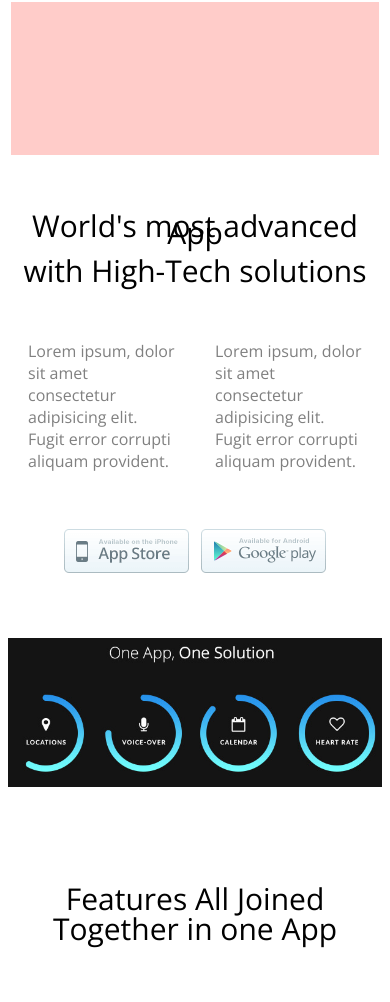
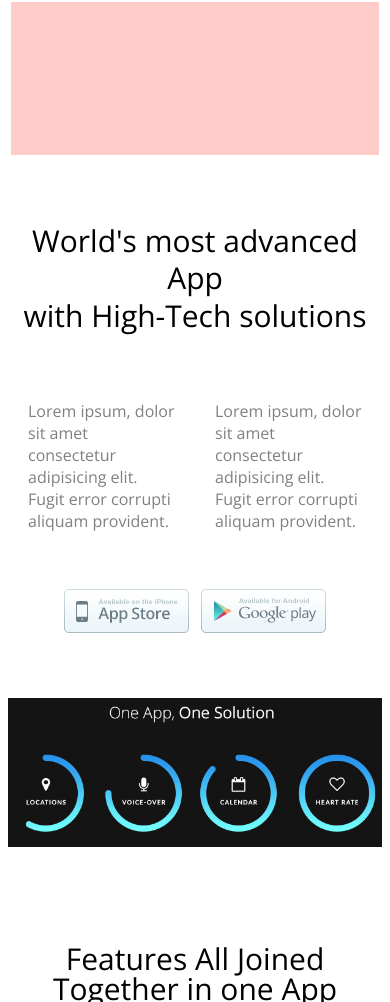
Before and after one commit to Proletariat1031/HTML_Email-cp, a website: page index.html in a window 390 px wide. Shown: the part 1736-2738 px from the top of the page. Drawn offline with nearby package versions, Linux system fonts and the light colour scheme.

Commit message:
fixes to mobile and gmail layout
added ability classes "top" and "bottom" to format for mobile

added "margin: 0 auto" for desktops and midsizes for .tasks .headline

```diff
--- a/index.html
+++ b/index.html
@@ -18,6 +18,9 @@
             .header .first-column {
                 padding: 45px 15px 70px 15px !important;
             }
+            .tasks .headline {
+                margin: 0 auto;
+            }
             .tasks .left-column p {
                 padding-right: 5px;
             }
@@ -34,6 +37,9 @@
             .container {
                 width: 600px;
             }
+            .tasks .headline {
+                margin: 0 auto;
+            }
         }
         /* mobile */
 
@@ -49,6 +55,9 @@
             }
             .tasks h3 {
                 width: 100%;
+            }
+            .tasks .headline {
+                margin: 0 auto;
             }
             .tasks .left-column {
                 width: 100%;
@@ -77,6 +86,14 @@
             }
             .ability-image .img_head {
                 width: 100%;
+            }
+            .ability .top {
+                line-height: 1.25 !important;
+                margin-bottom: 0;
+            }
+            .ability .bottom {
+                line-height: 1.25 !important;
+                margin-top: 0;
             }
             .one-app img {
                 width: 100%;
@@ -290,8 +307,8 @@
                                 </tr>
                             </table>
                             <!-- start of headline -->
-                            <h3 align="center" style="font-family: 'Open Sans', 'Helvetica Neue', Helvetica, Arial, 'Lucida Grande', sans-serif; font-size: 30px; font-weight: 300; padding-top: 20px; line-height: .25;">World's <span style="font-weight: 400;">most advanced App</span></h3>
-                            <h3 align="center" style="font-family: 'Open Sans', 'Helvetica Neue', Helvetica, Arial, 'Lucida Grande', sans-serif; font-size: 30px; font-weight: 300; line-height: .25;">with High-Tech solutions</h3>
+                            <h3 class="top" align="center" style="font-family: 'Open Sans', 'Helvetica Neue', Helvetica, Arial, 'Lucida Grande', sans-serif; font-size: 30px; font-weight: 300; padding-top: 20px; line-height: .25;">World's <span style="font-weight: 400;">most advanced App</span></h3>
+                            <h3 class="bottom" align="center" style="font-family: 'Open Sans', 'Helvetica Neue', Helvetica, Arial, 'Lucida Grande', sans-serif; font-size: 30px; font-weight: 300; line-height: .25;">with High-Tech solutions</h3>
                             <!-- end of headline -->
 
                             <!-- start of ability row tables -->
```
